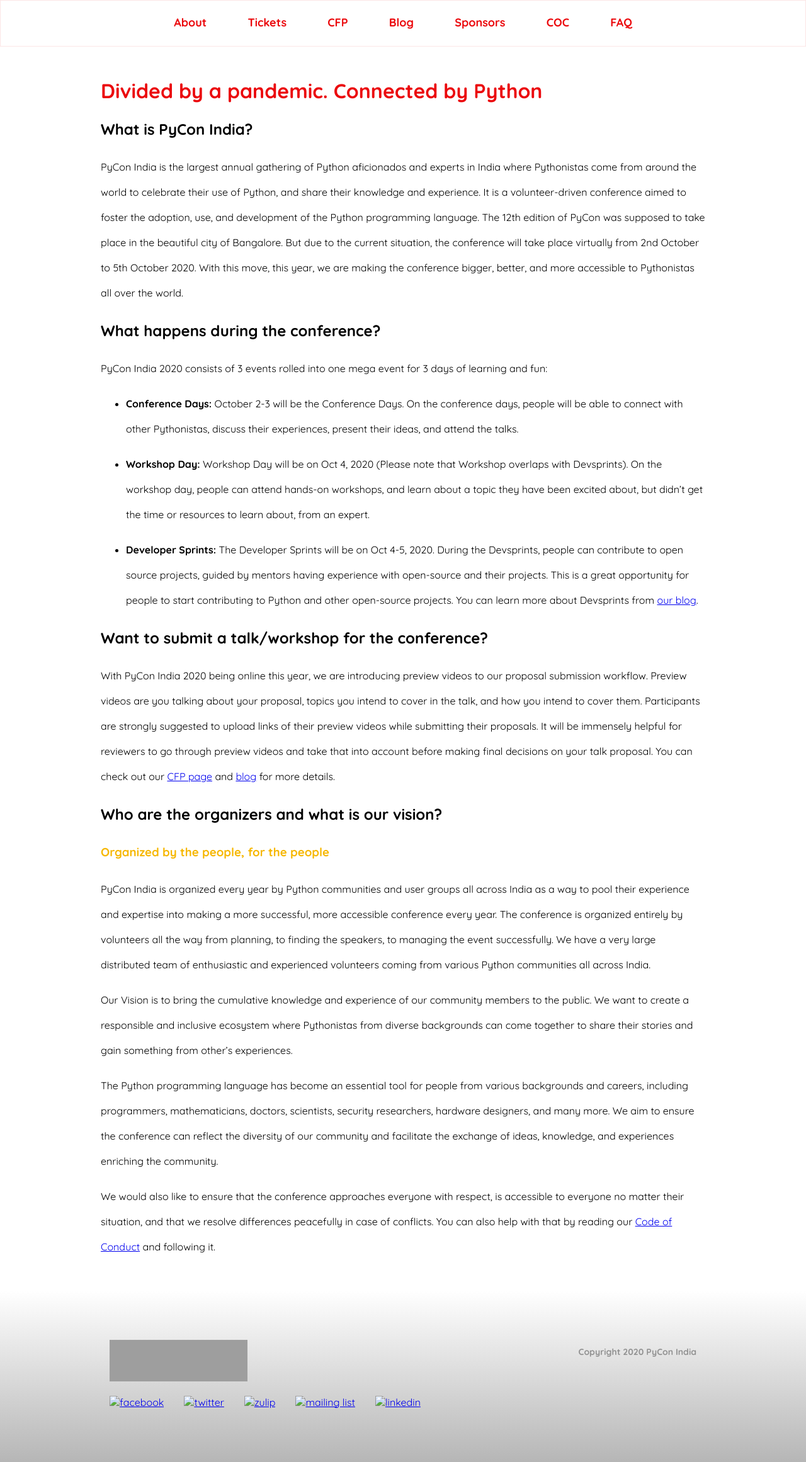
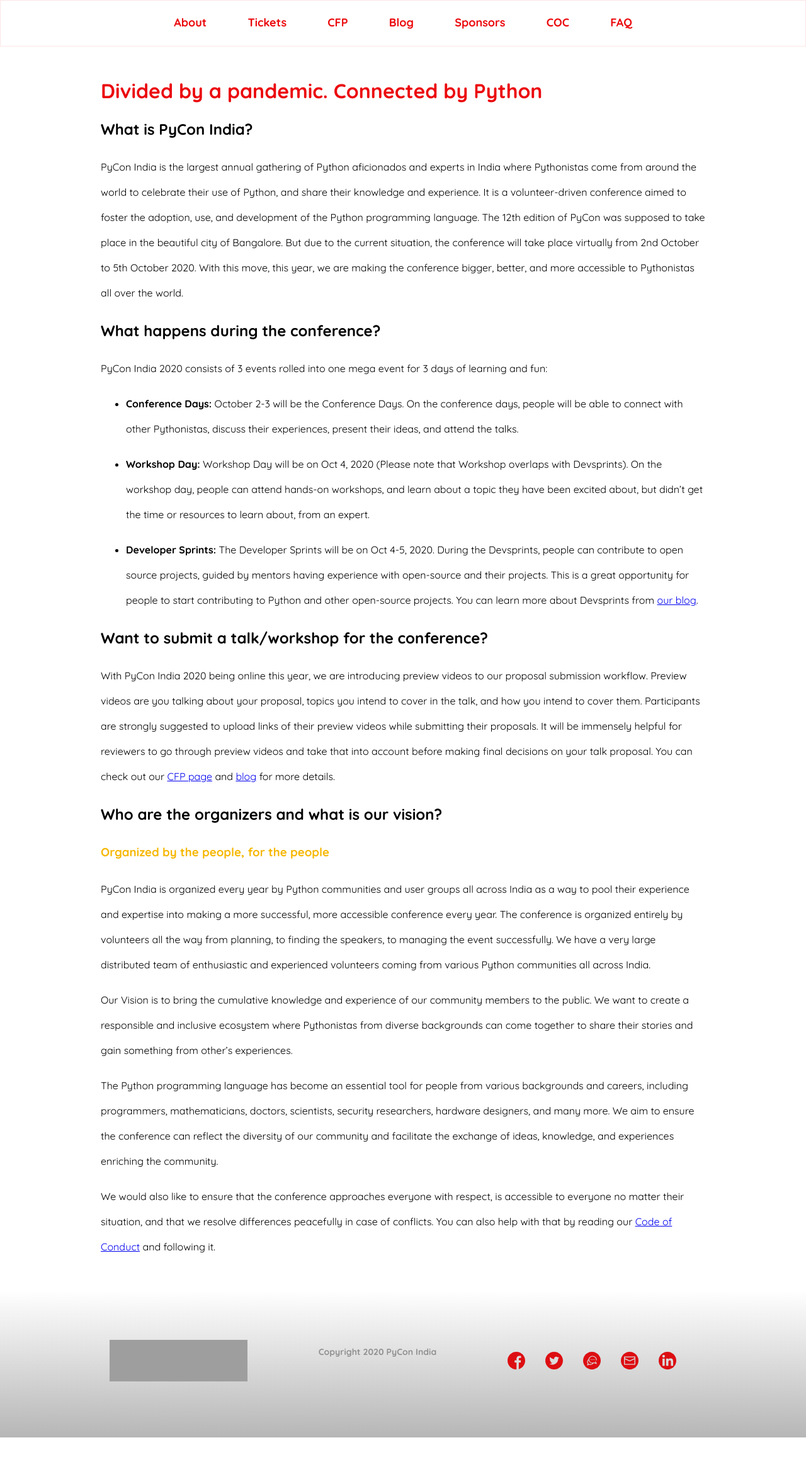
Before and after one commit to pythonindia/inpycon2020, a Jekyll site: the page built from about/index.md, in a window 1280 px wide. Shown: the whole page at 63% size. Built offline with Jekyll 4.4.1, drawn with Linux system fonts in a browser that asks for light colours; after the commit the page ends 2283 px from its top, so only the background shows below that; grey boxes are pictures that could not be loaded.

Commit message:
Update asset URLs and move favicon to assets

```diff
--- a/_includes/footer.html
+++ b/_includes/footer.html
@@ -10,7 +10,7 @@
       {% for item in site.data.social-media %}
         <div>
           <a href="{{ item.link }}" rel="nofollow noreferrer" target="_blank">
-            <img src="{{ item.icon }}" alt="{{ item.title }}" />
+            <img src="{{ item.icon | relative_url }}" alt="{{ item.title }}" />
           </a>
         </div>
       {% endfor %}
--- a/_includes/head.html
+++ b/_includes/head.html
@@ -4,5 +4,5 @@
 	<title>PyCon India - {{ page.title }}</title>
 	<link href="https://fonts.googleapis.com/css2?family=Quicksand:wght@300;400;500;600;700&display=swap" rel="stylesheet">
 	<link rel="stylesheet" href={{ "assets/css/styles.css" | relative_url }}>
-	<link rel="shortcut icon" type="image/png" href="favicon.png" />
+	<link rel="shortcut icon" type="image/png" href={{ "assets/images/favicon.png" | relative_url }} />
  </head>
```
Also changed, not shown: assets/images/favicon.png (renamed from favicon.png).
